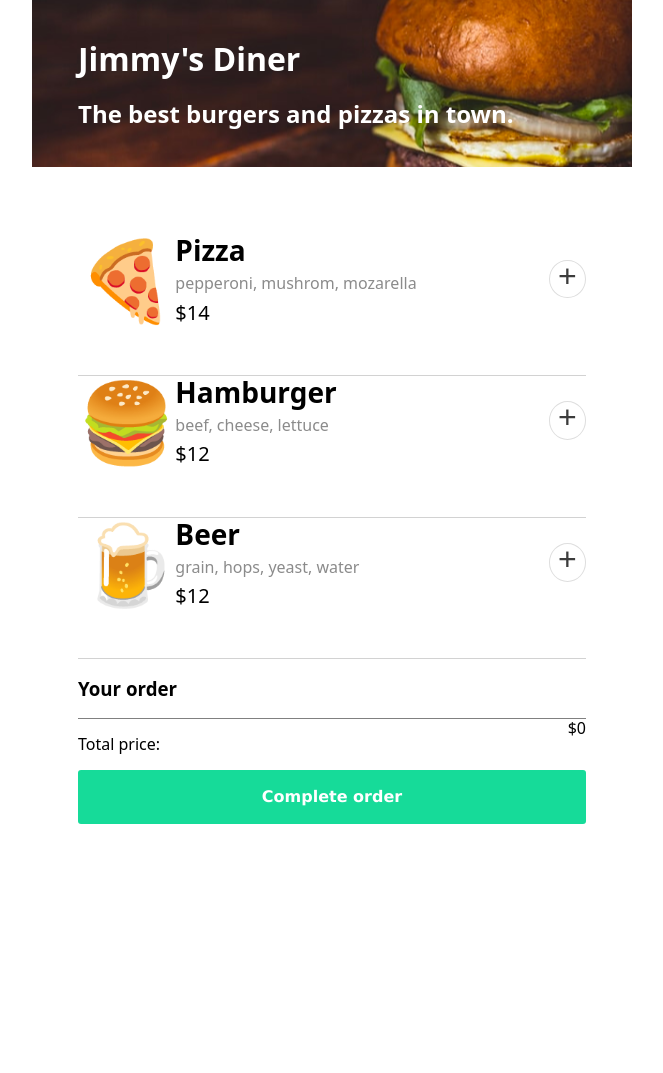
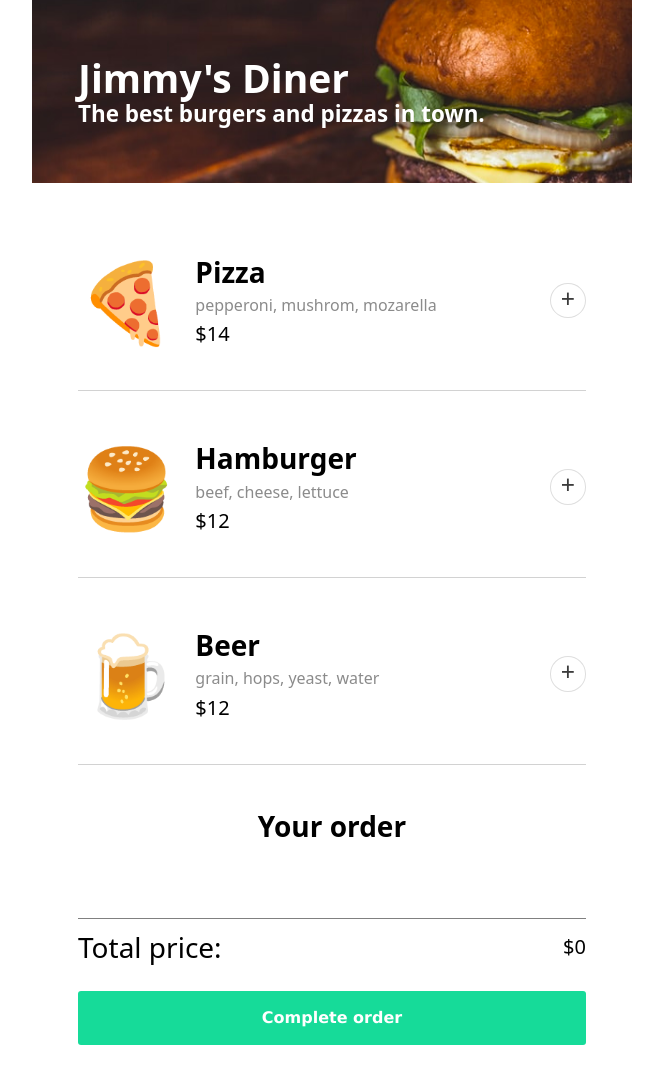
Before and after one commit to frnpcc/ordering-app, a website built with Vite: page index.html in a window 1280 px wide. Shown: the whole page, without its empty margins (308-971 px from the left). Before the commit the page ends 824 px from the top, so only its background shows below. Built offline with nearby package versions, Linux system fonts and the light colour scheme; a web font is replaced by a local one.

Commit message:
add improvements to the layout

```diff
--- a/index.css
+++ b/index.css
@@ -11,14 +11,49 @@ body {
 
 h1, h2 {
   color: #FFFFFF;
+  margin: 0;
+}
+
+header h1{
+  font-size: 39px;
+}
+
+header h2{
+  font-size: 22.42px;
+}
+
+#order-section h3{
+  text-align: center;
+  margin: 45px 0;
+}
+
+#order-section p, h3 {
+  font-size: 28px;
+}
+
+.order-item-price {
+  font-size: 20px;
+  padding-top: 12px;
+}
+
+#order-section p{
+  margin: 12px 0 0 0;
+}
+
+.remove-order-item{
+  font-family: Verdana, Geneva, Tahoma, sans-serif;
+  font-size: 12px;
+  padding: 0 12px;
+  color: #BBBBBB;
+  cursor: pointer;
 }
 
 header {
   background-image: url(/images/header.png);
   background-size: cover;
   background-position: center;
-  padding: 20px 0;
-  margin-bottom: 67px;
+  padding: 56px 0;
+  margin-bottom: 22px;
 }
 
 .item-card {
@@ -26,7 +61,7 @@ header {
   justify-content: space-between;
   align-items: center;
   border-bottom: 1px solid #D2D2D2;
-  padding-bottom: 51px;
+  padding: 51px 0 45px 0;
 }
 
 .item-first {
@@ -36,6 +71,7 @@ header {
 
 .item-icon {
   font-size: 78px;
+  margin-right: 20px;
 }
 
 .item-name {
@@ -48,13 +84,15 @@ header {
 }
 
 .add-btn {
-  font-size: 32px;
-  font-family: 'Courier New', Courier, monospace;
+  font-size: 25px;
+  font-family: system-ui;
+  font-weight: 100;
   border: 1.5px solid #DEDEDE;
   border-radius: 50%;
   color: #3C3C3C;
-  padding: 0px 8px;
+  padding: 0 10px 5px 10px;
   background: none;
+  cursor: pointer;
 }
 
 .item-info p {
@@ -65,10 +103,12 @@ header {
 .item-details, .order-total {
   display: flex;
   justify-content: space-between;
+  align-items: center;
 }
 
 .order-info {
   border-bottom: 1px solid grey;
+  padding-bottom: 31px;
 }
 
 .card-details-modal {
@@ -111,12 +151,15 @@ input {
 .btn-pay {
   font-family: verdana;
   font-size: 20px;
+  font-weight: 600;
+  color:white;
   background: #16DB99;
   border: none;
   width: 100%;
   padding: 26px 0;
   border-radius: 3.89px;
   margin-top: 23.44px;
+  cursor: pointer;
 }
 
 .order-btn {
@@ -128,6 +171,8 @@ input {
   color: white;
   font-weight: 600;
   border-radius: 3px;
+  cursor: pointer;
+  margin: 28px 0;
 }
 
 .order-completed-msg {
--- a/index.html
+++ b/index.html
@@ -21,7 +21,7 @@
           <div class="order-info" id="order-details"></div>
           <div class="order-total">
             <p>Total price:</p>
-            <span id="order-total">$0</span>
+            <span class="order-item-price" id="order-total">$0</span>
           </div>
           <button id="order-btn" class="order-btn">Complete order</button>
         </section>
--- a/index.js
+++ b/index.js
@@ -59,8 +59,8 @@ function getOrderDetailsHtml(array) {
   const orderDetailsHtml = array.map(function(item){
     return `
     <div class="item-details">
-      <p>${item.name} <span id="remove-item">remove</span></p>
-      <p>$${item.price}</p>
+      <p>${item.name} <span class='remove-order-item' id="remove-item">remove</span></p>
+      <span class='order-item-price'>$${item.price}</span>
     </div>`
   }).join('')
 
```
